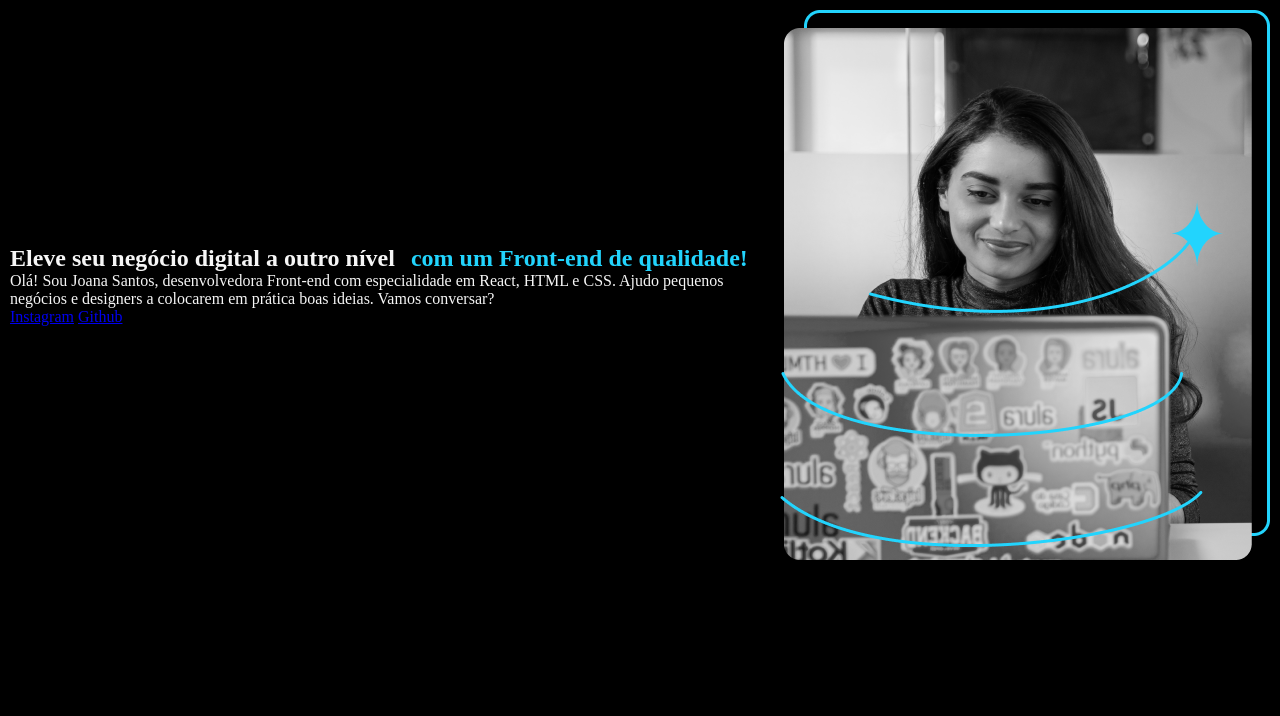
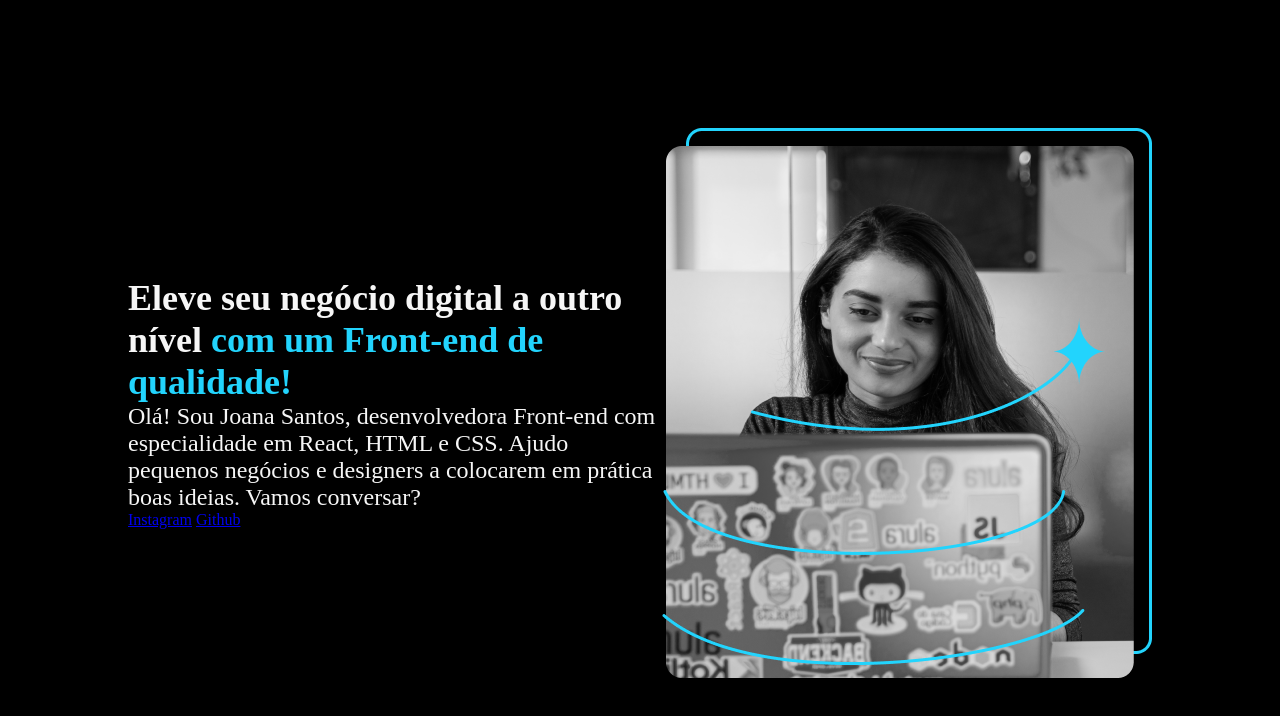
Before and after one commit to JorgeAndre2016/httm-css-cursos-alura, a plain HTML site: page curso-01/index2.html in a window 1280 px wide. Drawn offline with Linux system fonts and the light colour scheme.

Commit message:
chore: class 'Estilizando o texto'

```diff
--- a/curso-01/css/style.css
+++ b/curso-01/css/style.css
@@ -12,7 +12,6 @@ body {
 
 strong {
     color: #22d4fd;
-    padding: 10px;
 }
 
 h1 {
@@ -20,8 +19,20 @@ h1 {
 }
 
 .apresentacao {
-    margin: 10px;
+    margin: 10%;
     display: flex;
     align-items: center;
     justify-content: space-between;
 }
+
+.apresentacao__conteudo {
+    width: 615px;
+}
+
+.apresentacao__titulo {
+    font-size: 36px;
+}
+
+.apresentacao__paragrafo {
+    font-size: 24px;
+}
--- a/curso-01/index2.html
+++ b/curso-01/index2.html
@@ -4,20 +4,20 @@
     <meta charset="UTF-8">
     <meta http-equiv="X-UA-Compatible" content="IE=edge">
     <meta name="viewport" content="width=device-width, initial-scale=1.0">
-    <title>Portlio</title>
+    <title>Portifólio</title>
     <link rel="stylesheet" href="css/style.css">
 </head>
 <body>
     <header></header>
     <main class="apresentacao">
-        <section>
-            <h1>
+        <section class="apresentacao__conteudo">
+            <h1 class="apresentacao__titulo">
                 Eleve seu negócio digital a outro nível <strong>com um Front-end de qualidade!</strong>
             </h1>
-            <p>
+            <p class="apresentacao__paragrafo">
                 Olá! Sou Joana Santos, desenvolvedora Front-end com especialidade em React, HTML e CSS. Ajudo pequenos negócios e designers a colocarem em prática boas ideias. Vamos conversar?
             </p>
-            <a href="https://instagram.com/rafaballerini"]>Instagram</a>
+            <a href="https://instagram.com/rafaballerini">Instagram</a>
             <a href="https://github.com/guilhermeonrails">Github</a>
         </section>
         <img src="img/Imagem.png" alt="foto da joana santos programando">
```
Also changed, not shown: 1 other file.
